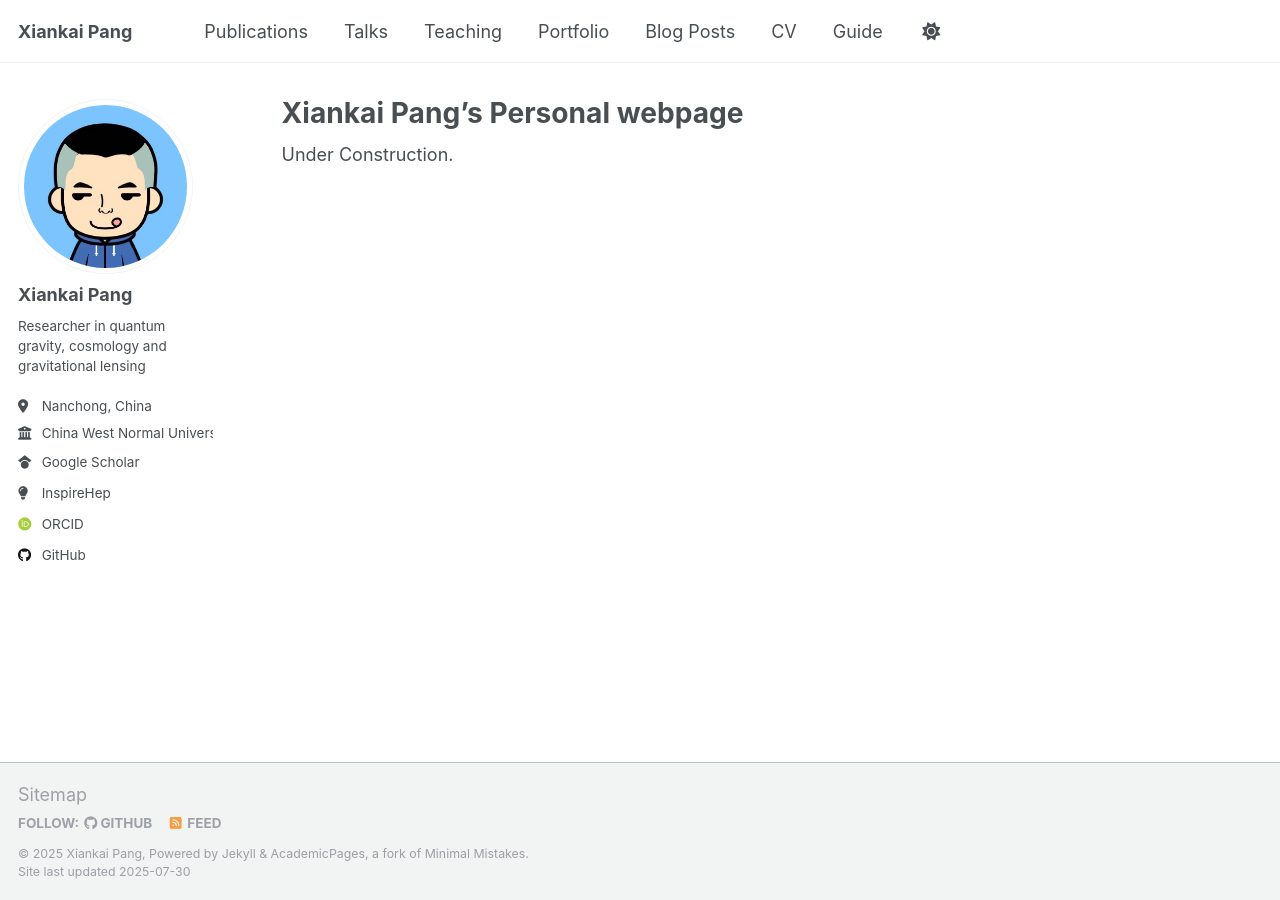
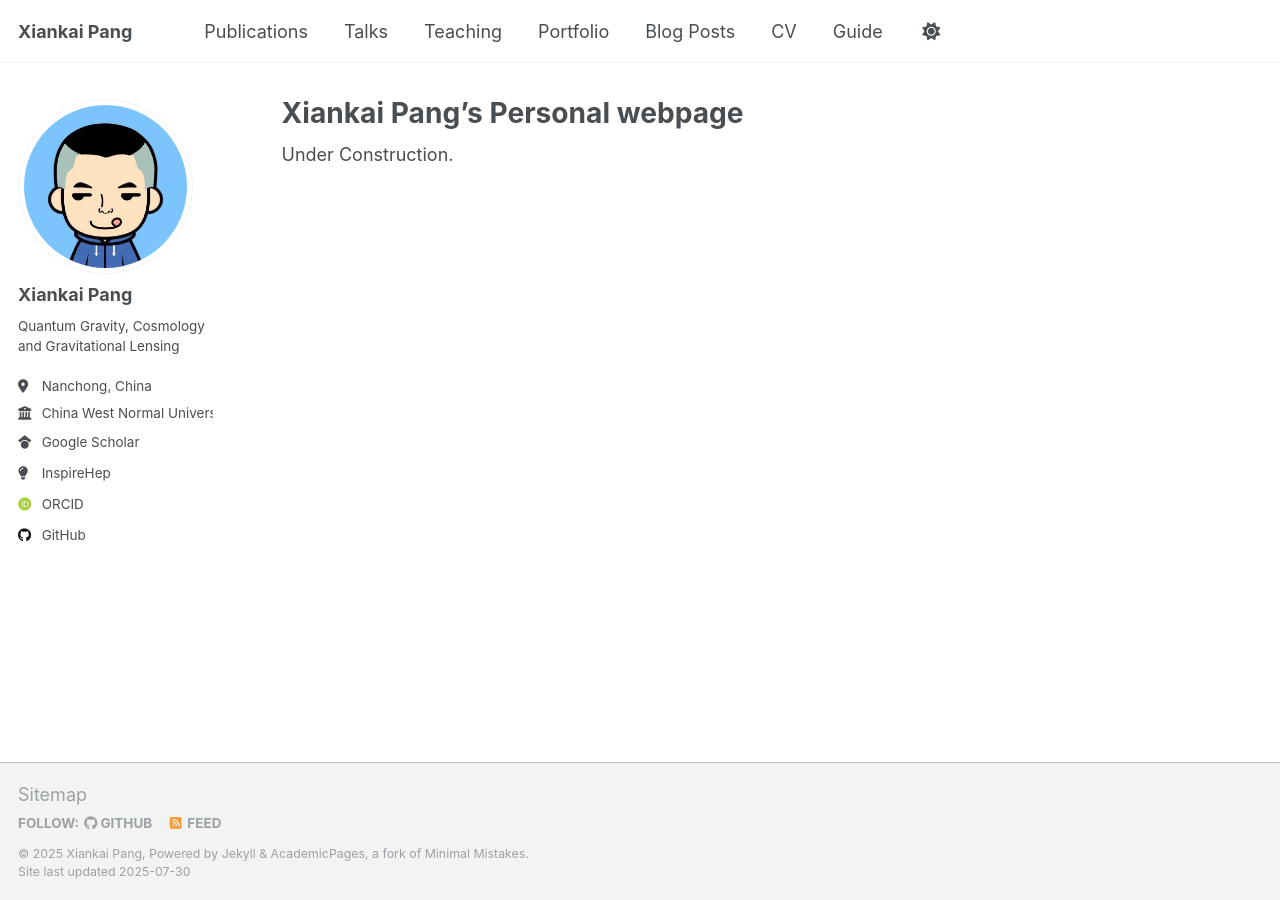
Before and after one commit to NineBeans2/NineBeans2.github.io, a Jekyll site: the page built from _pages/about.md, in a window 1280 px wide. Built offline with Jekyll 4.4.1, drawn with Linux system fonts in a browser that asks for light colours; some web fonts are replaced; a script that is not in the unit is left out.

Commit message:
bio updated

```diff
--- a/_config.yml
+++ b/_config.yml
@@ -12,7 +12,7 @@ site_theme               : "default"
 title                    : "Xiankai Pang"
 title_separator          : " "
 name                     : &name "Xiankai Pang"
-description              : &description "Quantum gravity, cosmology and gravitational lensing"
+description              : &description "Quantum Gravity, Cosmology and Gravitational Lensing"
 url                      : https://ninebeans2.github.io # the base hostname & protocol for your site e.g. "https://[your GitHub username].github.io" or if you already have some other page hosted on Github then use "https://[your GitHub username].github.io/[Your Repo Name]"
 baseurl                  : "" # the subpath of your site, e.g. "/blog"
 repository               : "NineBeans2/NineBeans2.github.io"
@@ -25,7 +25,7 @@ author:
   avatar           : "profile.jpg"
   name             : "Xiankai Pang"
   pronouns         : # example: "she/her"
-  bio              : "Researcher in quantum gravity, cosmology and gravitational lensing"
+  bio              : "Quantum Gravity, Cosmology and Gravitational Lensing"
   location         : "Nanchong, China"
   employer         : "China West Normal University"
   uri              : # URL
```
